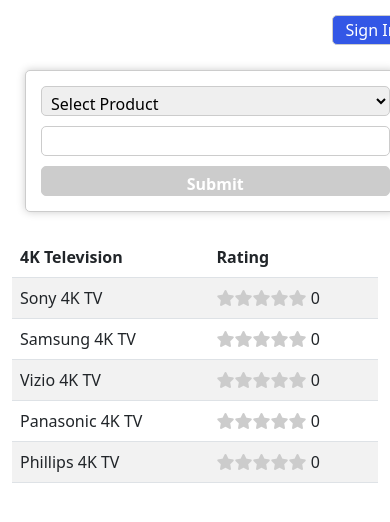
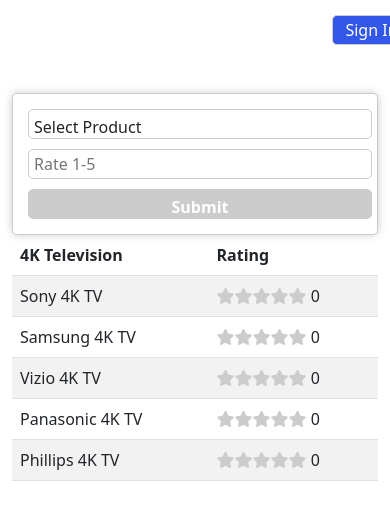
Before and after one commit to princechauhan23/starRating, a plain HTML site: page index.html in a window 390 px wide. Shown: the top 522 px of the page. Drawn offline with nearby package versions, Linux system fonts and the light colour scheme; no server answers.

Commit message:
responsive

```diff
--- a/index.html
+++ b/index.html
@@ -12,8 +12,9 @@
 </head>
 <body>
     <button id="sign">Sign In</button>
-    <form id="input-form" action="#">
-        <select id="select-Item">
+    <div class="container mt-5">
+        <form class="form-group" id="input-form" action="#">
+            <select id="select-Item" class="form-control custom-select">
                 <option>Select Product</option>
                 <option value="sony">Sony 4K TV</option>
                 <option value="samsung">Samsung 4K TV</option>
@@ -21,9 +22,10 @@
                 <option value="panasonic">Panasonic 4k TV</option>
                 <option value="phillips">Phillips 4K TV</option>
             </select>
-        <input id="rating-input" type="number" name="rating" step="0.1" min="1" max="5">
+            <input id="rating-input" type="number" name="rating" step="0.1" min="1" max="5" placeholder="Rate 1-5">
             <input id="submit-btn" type="submit">
         </form>
+    </div>
     <div class="container">
         <table class="table table-striped">
             <thead>
--- a/main.css
+++ b/main.css
@@ -10,14 +10,20 @@
     color: #fff;
     visibility: hidden;
 }
+/* #form-container{
+    width: 100%;
+    height: auto;
+    margin-top: 20px;
+    display: flex;
+    justify-content: center;
+} */
 #input-form {
-    width: 95%;
+    width: 100%;
     height: auto;
     background-color: #fff;
     border: 1px solid #ccc;
     border-radius: 5px;
     padding: 10px;
-    margin: 25px;
     box-shadow: 0 0 8px #ccc;
 }
 
```
Lines whose indentation alone changed are shown as unchanged.
